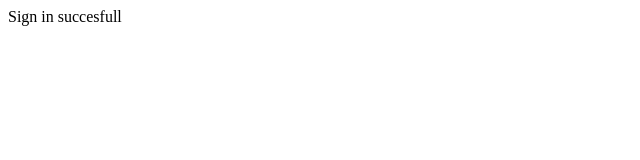
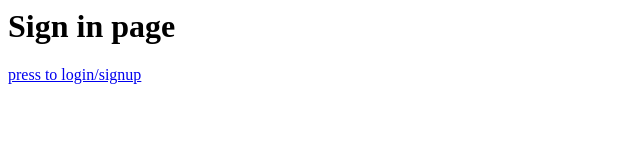
Before and after one commit to nerazouri/nerazouri.github.io, a plain HTML site: page index.html in a window 1280 px wide. Shown: the whole page, without its empty margins (0-640 px from the left). Drawn offline with Linux system fonts and the light colour scheme.

Commit message:
Update index.html

```diff
--- a/index.html
+++ b/index.html
@@ -1,8 +1,9 @@
-<html lang="en">
-<head>
-    <title>Sign in succesfull</title>
-</head>
+<html>
 <body>
-    <p>Sign in succesfull<p>
+
+<h1>Sign in page</h1>
+
+<p><a href="https://sporadlabeling.auth.eu-west-1.amazoncognito.com/login?response_type=code&client_id=4t1m2u735stpgq99urs318imts&redirect_uri=https://nerazouri.github.io/signin.html">press to login/signup</a></p>
+
 </body>
 </html>
```
